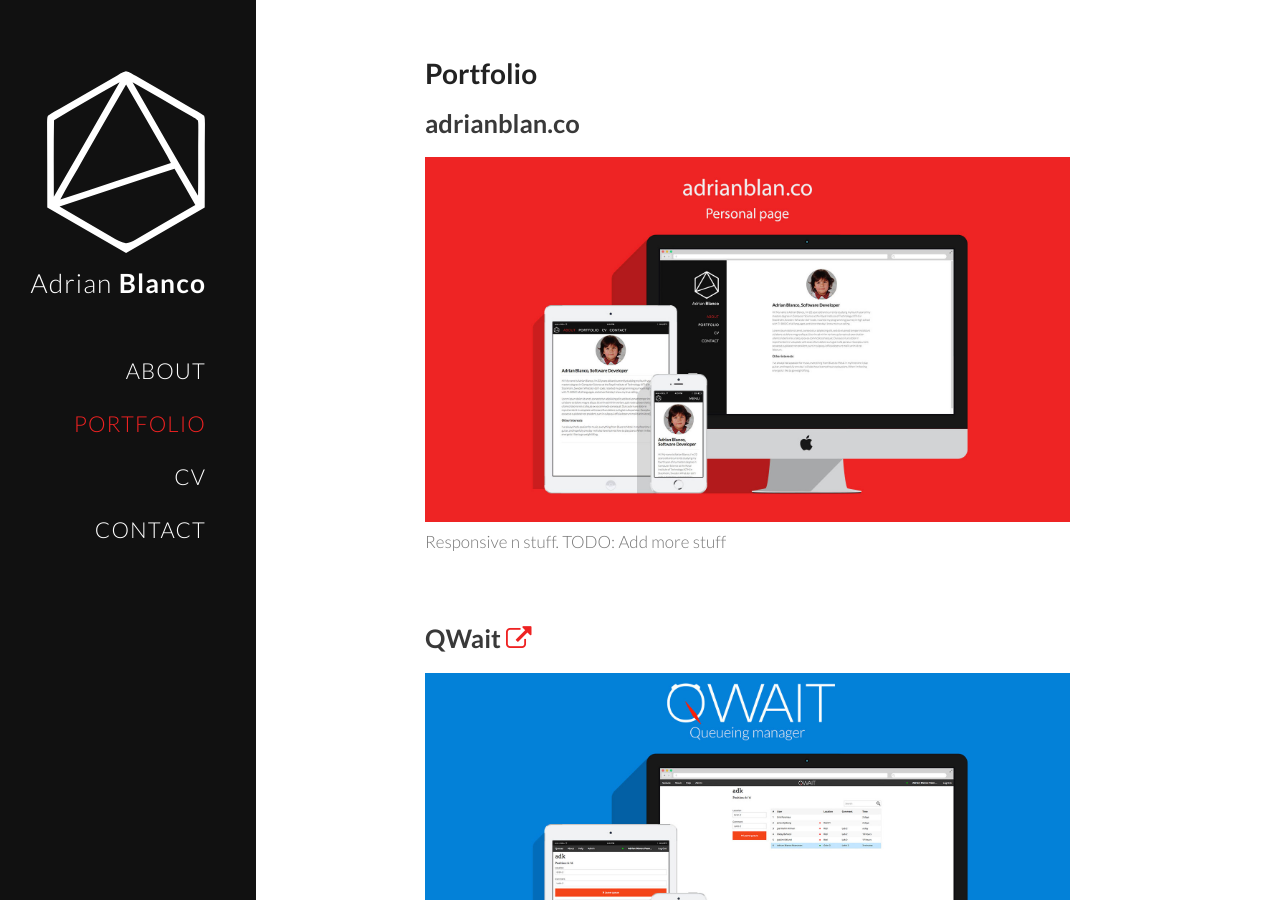
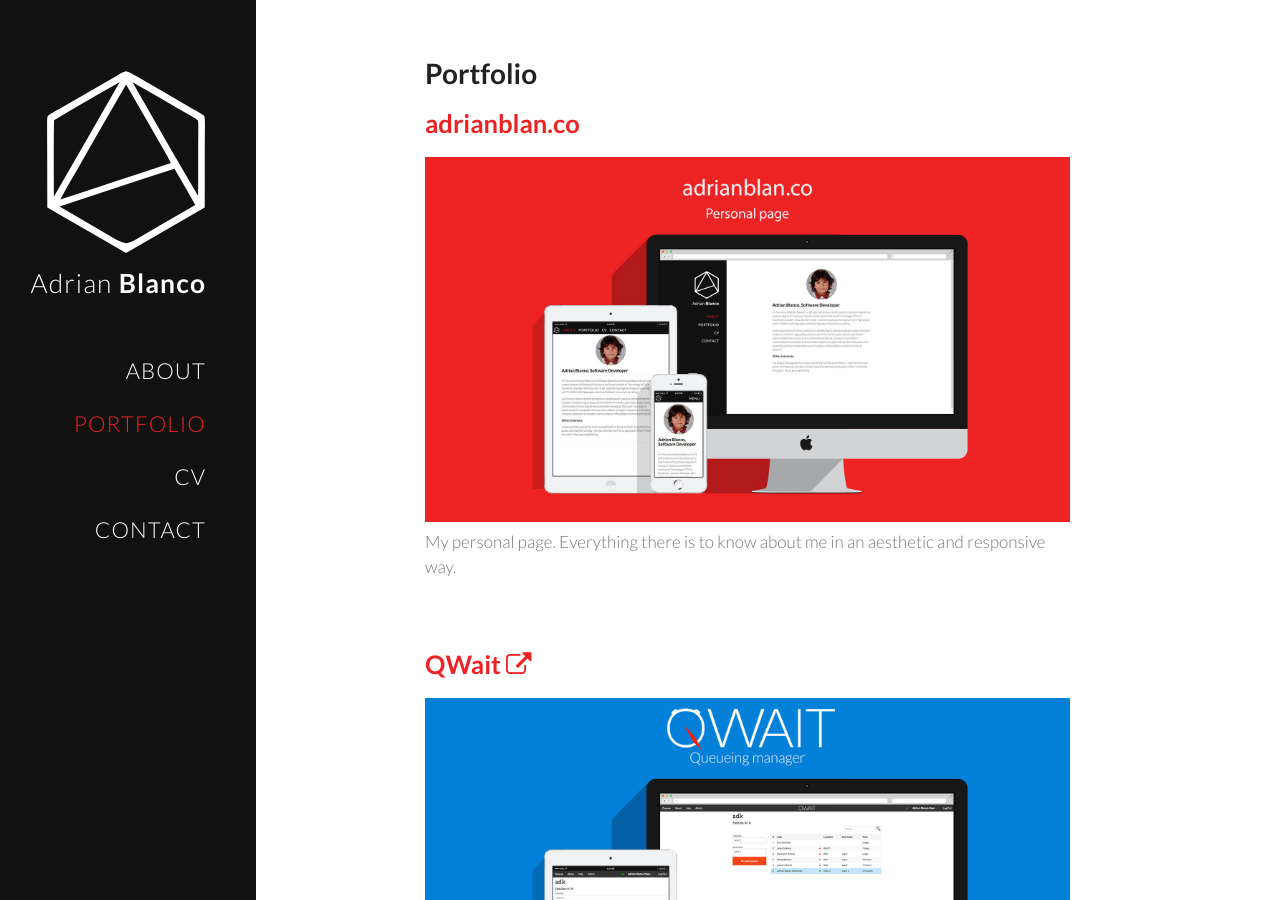
Before and after one commit to adrianblancode/adrianblancode.github.io, a Jekyll site: the page built from portfolio/index.html, in a window 1280 px wide and 900 px high. Built offline with Jekyll 4.4.1, drawn with Linux system fonts in a browser that asks for light colours; nearby versions of some CDN libraries; some of the changed text lies outside the part shown.

```diff
--- a/cv/index.html
+++ b/cv/index.html
@@ -10,7 +10,7 @@
   </header>
   <section>
     <h3>
-      <a href="/cv/Adrian_Blanco_CV.pdf">View <i class="fa fa-file-pdf-o"></i></a>
+      <a href="/content/Adrian_Blanco_CV.pdf">View <i class="fa fa-file-pdf-o"></i></a>
     </h3>
   </section>
 </div>
--- a/portfolio/index.html
+++ b/portfolio/index.html
@@ -11,11 +11,15 @@
   <section>
     <a href="http://adrianblan.co"><h2>adrianblan.co</h2></a>
     <a href="/images/adrianblanco-showcase.jpg"><img src="/images/adrianblanco-showcase.jpg"/></a>
-    <p>Responsive n stuff. TODO: Add more stuff</p>
+    <p>My personal page. Everything there is to know about me in an aesthetic and responsive way.</p>
   </section>
   <section>
   	<a href="http://qwait.csc.kth.se"><h2>QWait <i class="fa fa-external-link"></i></h2></a>
   	<a href="/images/qwait-showcase.jpg"><img src="/images/qwait-showcase.jpg"/></a>
   	<p>QWait is a responsive, web based queueing manager which is used for lab sessions at KTH by both students and assistants. Among my responsibilities included frontend development (AngularJS, HTML, CSS), and UX design to provide a consistent and intuitive experience for all types of users and devices.</p>
   </section>
+  <section>
+    <a href="/content/Adrian_Blanco_Candidate_Thesis"><h2>Observing co-evolution in simulated bacteria (candidate thesis) <i class="fa fa-file-pdf-o"></i></h2></a>
+    <p>For my candidate thesis I developed a program which through genetic algorithms simulates an environment with artificial bacteria, which over time evolve to better adapt to their environments. The aim of this research was to observe co-evolution into stable ecosystems with heterogenous species.</p>
+  </section>
 </div>
--- a/stylesheets/styles.css
+++ b/stylesheets/styles.css
@@ -14,6 +14,10 @@
 h1, h2, h3, h4, h5, h6 {
   color:#222;
   margin:0 0 20px;
+}
+
+a h1, a h2, a h3, a h4, a h5, a h6 {
+  color:#E22;
 }
 
 p, ul, ol, table, pre, dl {
```
Also changed, not shown: 3 other files.
